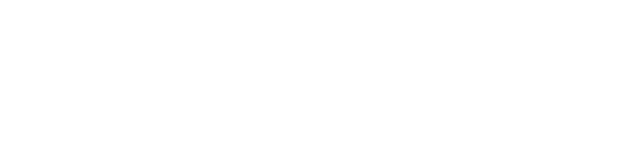
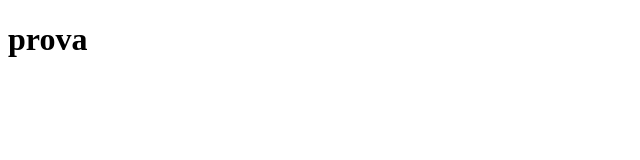
Before and after one commit to ChiaraMarando/corso, a plain HTML site: page prova.html in a window 1280 px wide. Shown: the whole page, without its empty margins (0-640 px from the left). Drawn offline with Linux system fonts and the light colour scheme.

Commit message:
added title to prova

```diff
--- a/prova.html
+++ b/prova.html
@@ -5,5 +5,7 @@
     <meta name="viewport" content="width=device-width, initial-scale=1.0" />
     <title>Document</title>
   </head>
-  <body></body>
+  <body>
+    <h1>prova</h1>
+  </body>
 </html>
```
